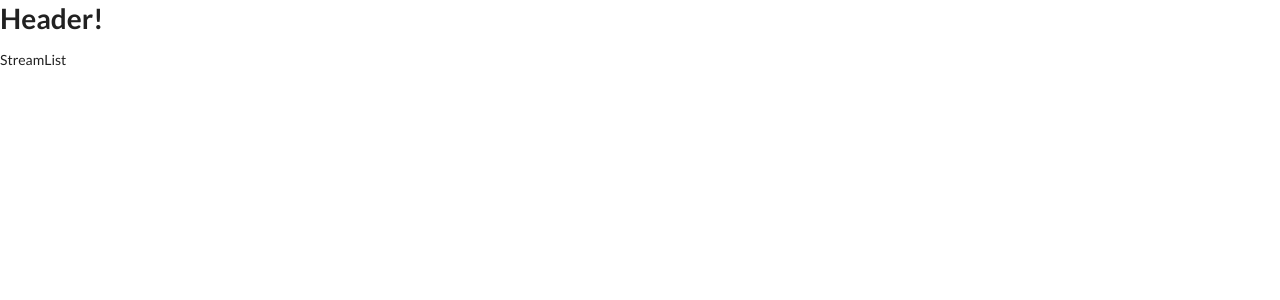
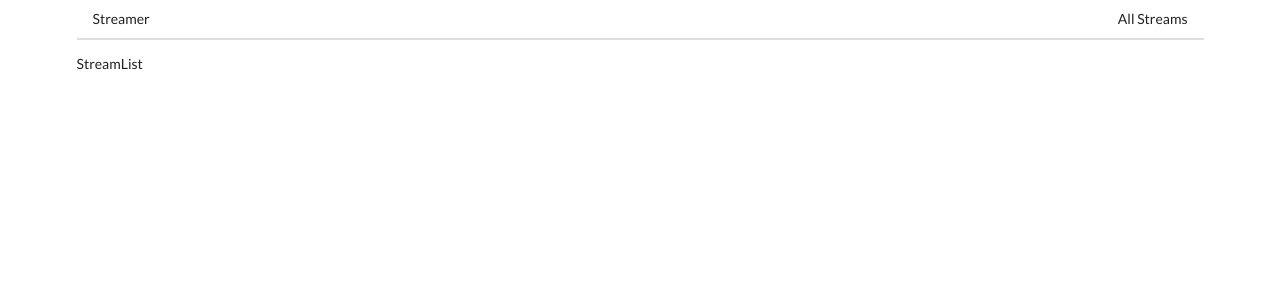
Before and after one commit to aksem62/stream-client, a React (Create React App) app: page / in a window 1280 px wide. Shown: the top 300 px of the page. Built offline with nearby package versions, Linux system fonts and the light colour scheme.

Commit message:
add header with links

```diff
--- a/src/components/App.js
+++ b/src/components/App.js
@@ -5,14 +5,15 @@
 import StreamShow from "./streams/StreamShow";
 import StreamEdit from "./streams/StreamEdit";
 import StreamDelete from "./streams/StreamDelete";
+import Header from "./Header";
 
 const App = () => {
   return (
     <Fragment>
-      <h1>Header!</h1>
-      <div>
+      <div className="ui container">
         <BrowserRouter>
           <div>
+            <Header />
             <Route path="/" exact component={StreamList} />
             <Route path="/streams/new" exact component={StreamCreate} />
             <Route path="/streams/edit" exact component={StreamEdit} />
--- /dev/null
+++ b/src/components/Header.js
@@ -0,0 +1,21 @@
+import React, { Fragment } from "react";
+import { Link } from "react-router-dom";
+
+const Header = () => {
+  return (
+    <Fragment>
+      <div className="ui secondary pointing menu">
+        <Link to="/" className="item">
+          Streamer
+        </Link>
+        <div className="right menu">
+          <Link to="/" className="item">
+            All Streams
+          </Link>
+        </div>
+      </div>
+    </Fragment>
+  );
+};
+
+export default Header;
```
Also changed, not shown: 1 other file (tests, documents, lock files or other folders).
